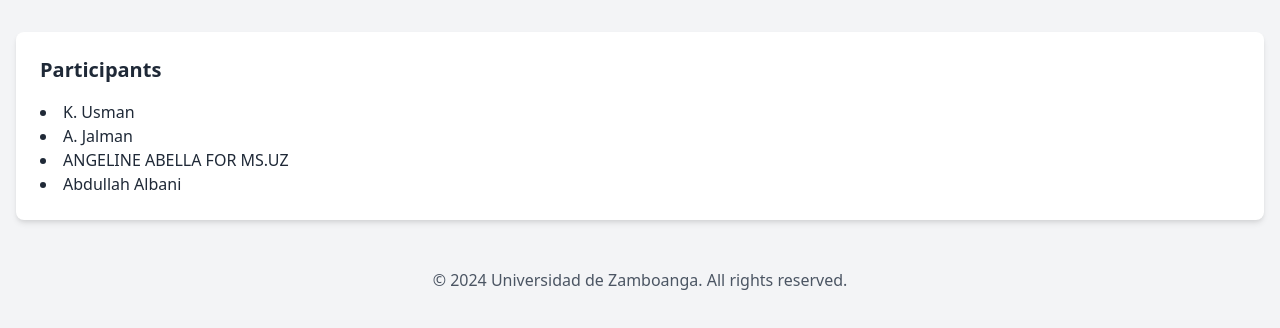
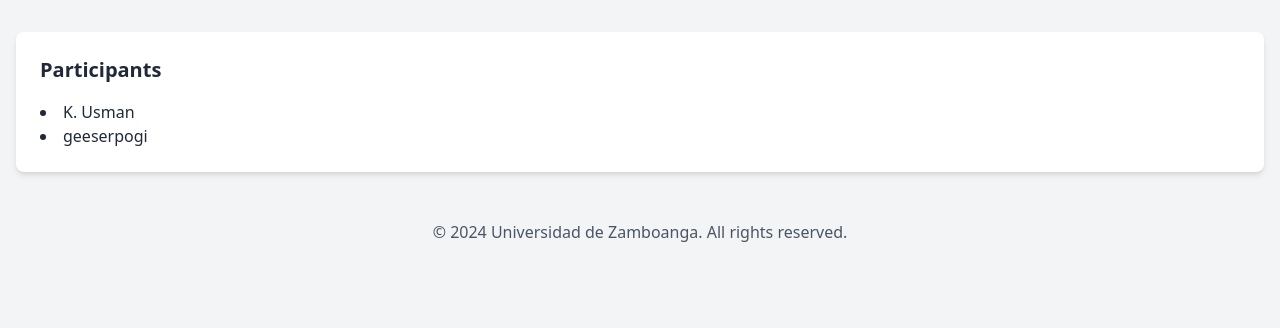
Before and after one commit to peejayrojo/wildcat-devs.github.io, a plain HTML site: page index.html in a window 1280 px wide. Shown: the part 84-412 px from the top of the page. Drawn offline with nearby package versions, Linux system fonts and the light colour scheme.

Commit message:
added adik

```diff
--- a/index.html
+++ b/index.html
@@ -20,9 +20,8 @@
             <h2 class="text-xl font-semibold mb-4">Participants</h2>
             <ul class="list-disc list-inside">
                 <li>K. Usman</li>
-                <li>A. Jalman</li>
-                <li>ANGELINE ABELLA FOR MS.UZ</li>
-                <li>Abdullah Albani</li>
+                <li>geeserpogi</li>
+
             </ul>
         </div>
     </main>
```
